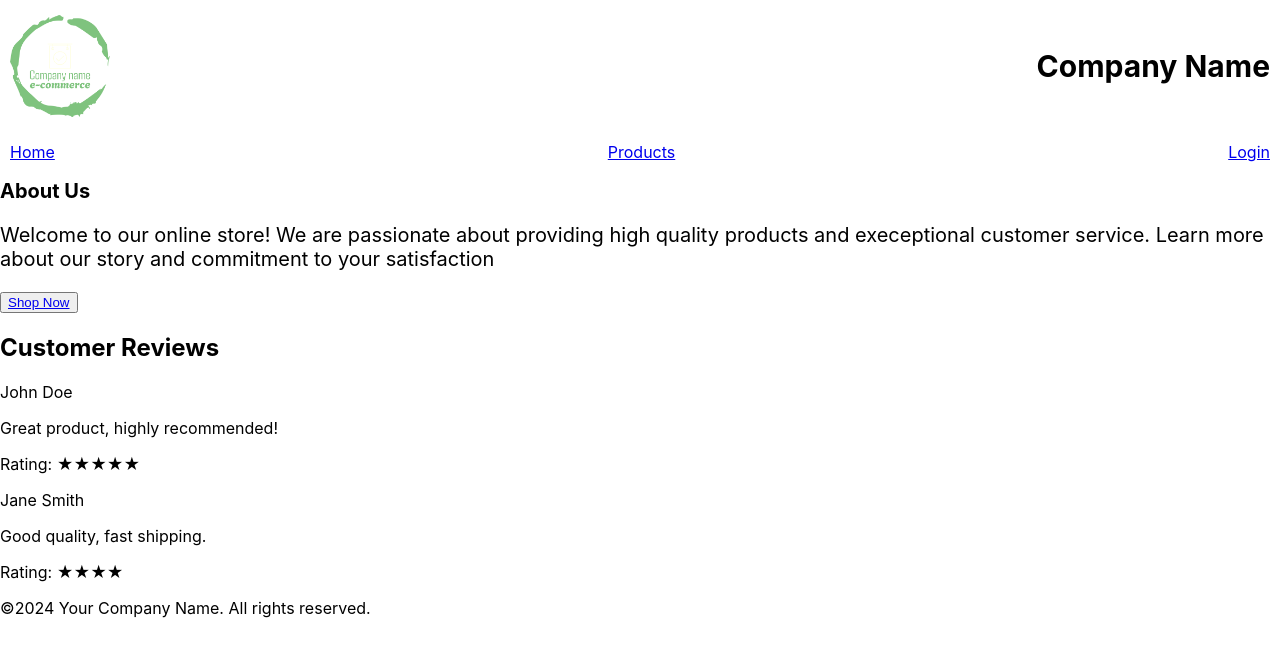
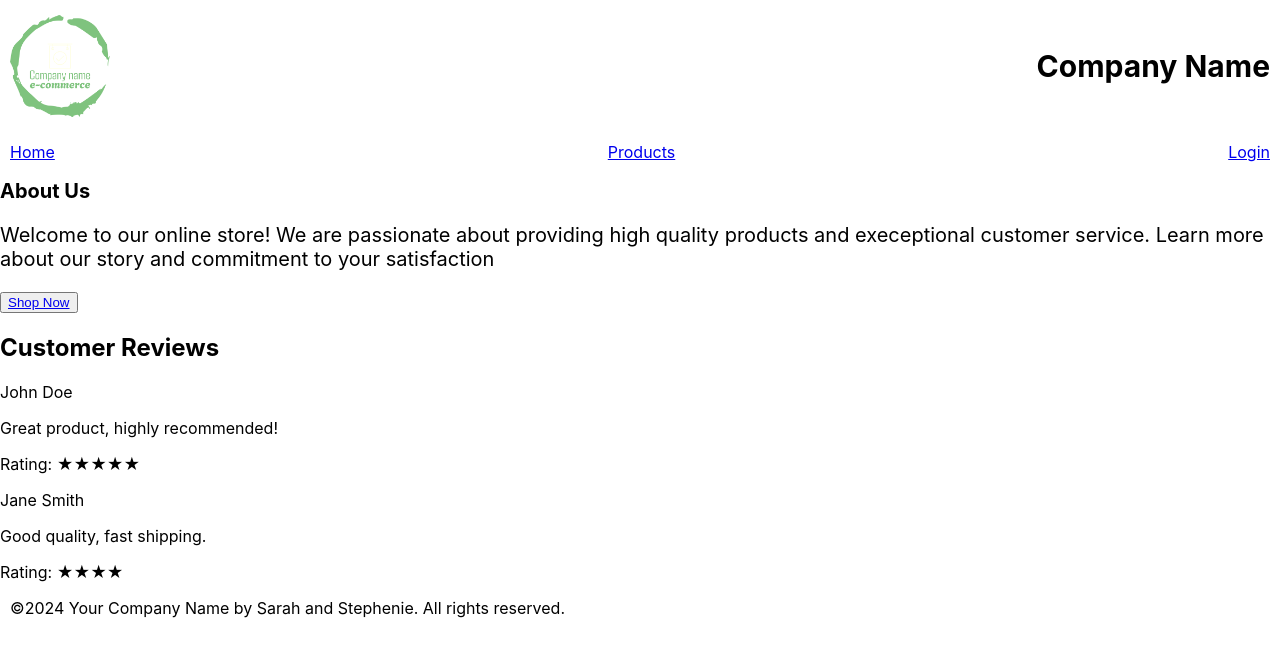
Before and after one commit to StephOboh/ENSF381_assignment4, a React (Create React App) app in the folder Assignment-04/my-ecommerce-app/: page /Homepage in a window 1280 px wide. Shown: the top 656 px of the page. Built offline with nearby package versions, Linux system fonts and the light colour scheme.

Commit message:
add margin to footer

```diff
--- /dev/null
+++ b/Assignment-04/my-ecommerce-app/src/component/Footer.css
@@ -0,0 +1,13 @@
+/*
+=========================================================
+Name        : Footer.css
+Assignment  : Assignment 4
+Author(s)   : Sarah Yip (UCID: 30174831), Stephenie Oboh (UCID: 30151629)
+Submission  : March 24, 2024
+Description : styling for Footer for company website
+=========================================================
+*/
+.footer {
+    margin: 10px;
+    font-size: 16px;
+}
--- a/Assignment-04/my-ecommerce-app/src/component/Footer.js
+++ b/Assignment-04/my-ecommerce-app/src/component/Footer.js
@@ -8,14 +8,17 @@ Description : Footer for company website
 =========================================================
 */
 import React from 'react';
+import './Footer.css';
 
 const Footer = () =>{
   return (
-    <footer>
-      <div className='footer'>
-        <p>©2024 Your Company Name. All rights reserved.</p>
-      </div>
-    </footer>
+    <div>
+      <footer>
+        <div className='footer'>
+          <p>©2024 Your Company Name by Sarah and Stephenie. All rights reserved.</p>
+        </div>
+      </footer>
+    </div>
   );
 }
 
```
